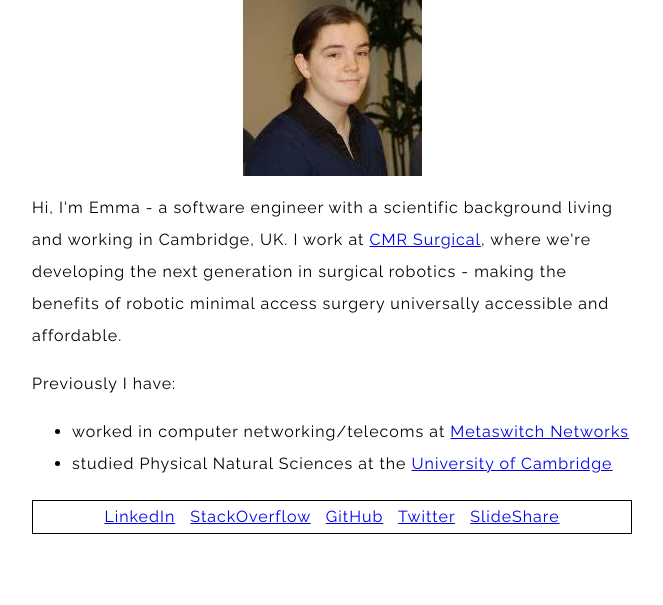
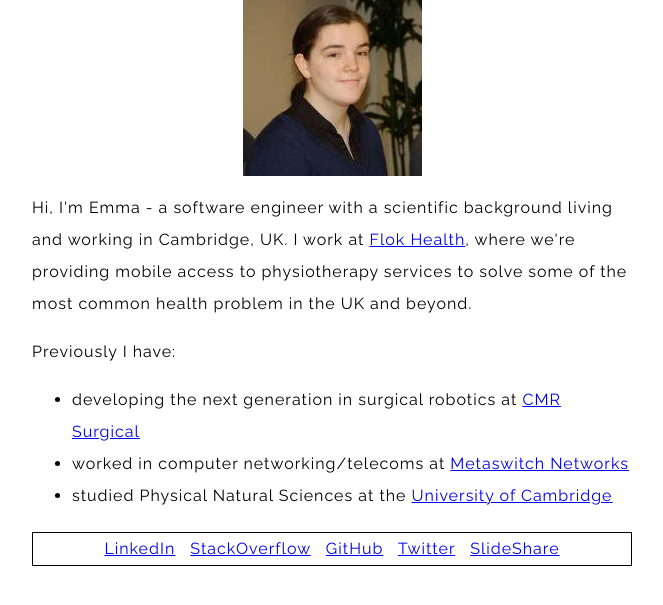
Before and after one commit to bricef/emmagordon.github.io, a plain HTML site: page index.html in a window 1280 px wide. Shown: the part 133-738 px from the top of the page, without its empty margins (308-971 px from the left). Drawn offline with Linux system fonts and the light colour scheme.

Commit message:
Update index.html
New Job update

```diff
--- a/index.html
+++ b/index.html
@@ -11,13 +11,14 @@
         <img src="images/profile-picture.jpg" alt="Profile Picture">
         <p>
             Hi, I'm Emma - a software engineer with a scientific background living and working in Cambridge, UK. I work
-            at <a href="https://cmrsurgical.com">CMR Surgical</a>, where we're developing the next generation in surgical
-            robotics - making the benefits of robotic minimal access surgery universally accessible and affordable.
+            at <a href="https://flok.health/">Flok Health</a>, where we're providing mobile access to physiotherapy services
+            to solve some of the most common health problem in the UK and beyond.
         </p>
         <p>
             Previously I have:
         </p>
         <ul>
+            <li>developing the next generation in surgical robotics at <a href="https://cmrsurgical.com">CMR Surgical</a></li>
             <li>worked in computer networking/telecoms at <a href="https://www.metaswitch.com">Metaswitch Networks</a></li>
             <li>studied Physical Natural Sciences at the <a href="https://www.cam.ac.uk">University of Cambridge</a></li>
         </ul>
```
